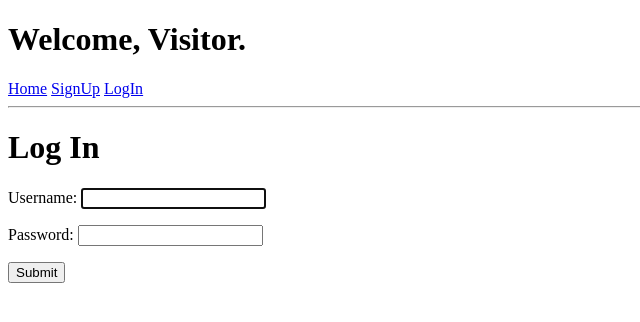
After one commit to buildwithriddhi/Django_Authentication_System, a Django app: page /login/ in a window 1280 px wide. The commit adds this page. Shown: the top 322 px of the page, without its empty margins (0-640 px from the left). Run offline with Django 5.2, Linux system fonts and the light colour scheme.

Commit message:
Added login and logout

```diff
--- a/Django_Authentication_System/settings.py
+++ b/Django_Authentication_System/settings.py
@@ -126,3 +126,6 @@ MAILERS = {
         'BACKEND': 'django.core.mail.backends.console.EmailBackend',
     },
 }
+
+LOGIN_REDIRECT_URL='home'
+LOGOUT_REDIRECT_URL='home'
--- a/core/urls.py
+++ b/core/urls.py
@@ -1,7 +1,9 @@
-from django.urls import path
+from django.urls import path, include
 from . import views
+
 
 urlpatterns=[
     path('',views.home,name='home'),
     path('signup',views.signup,name='signup'),
+    path('',include('django.contrib.auth.urls')),
 ]
--- a/templates/base.html
+++ b/templates/base.html
@@ -5,9 +5,21 @@
         <title>{% block title %}{% endblock %}</title>
     </head>
     <body>
-        <h1>Django's built-in authentication system.</h1>
+        {% if user.is_authenticated %}
+        <h1>Welcome,{{ user.username }}.</h1>
+        {% else %}
+        <h1>Welcome, Visitor.</h1>
+        {% endif %}
         <a href="{% url 'home' %}">Home</a>
-        <a href="{% url 'signup' %}">Sign Up</a>
+        <a href="{% url 'signup' %}">SignUp</a>
+        <a href="{% url 'login' %}">LogIn</a>
+        {% if user.is_authenticated %}
+        <form action="{% url 'logout' %}" method="post" style="display:inline;">
+            {% csrf_token %}
+            <button type="submit">Log Out</button>
+        </form>
+        <a href="{% url 'password_change' %}">Change Password</a>
+        {% endif %}
         <hr>
         {% block content %}
         {% endblock %}
--- /dev/null
+++ b/templates/registration/login.html
@@ -0,0 +1,10 @@
+{% extends 'base.html' %}
+
+{% block content %}
+    <h1>Log In</h1>
+    <form method="post">
+        {% csrf_token %}
+        {{ form.as_p }}
+        <button>Submit</button>
+    </form>
+{% endblock %}
```
Also changed, not shown: db.sqlite3.
